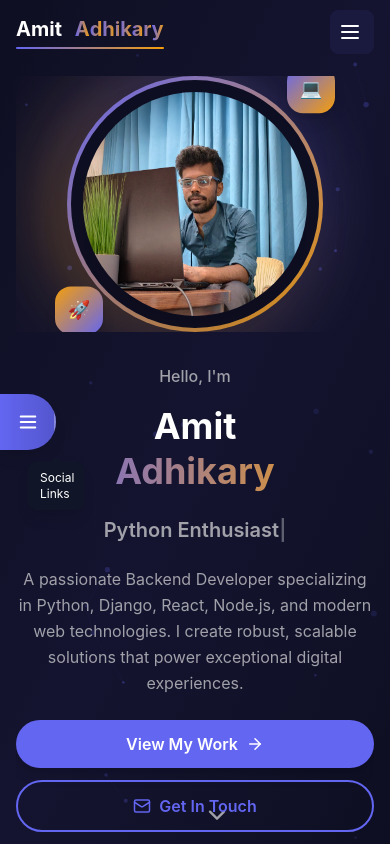
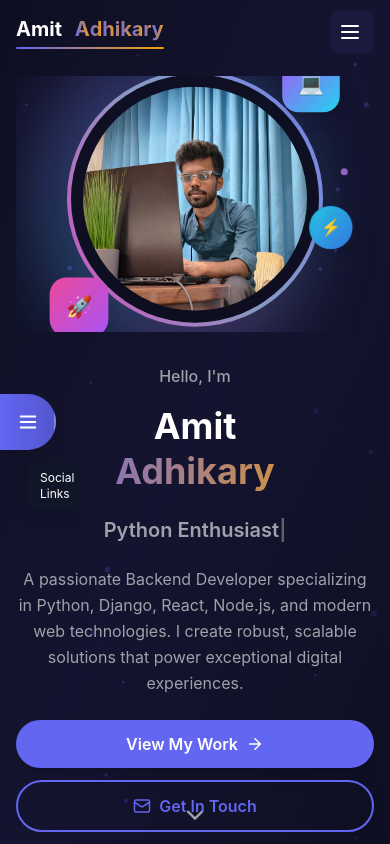
Before and after one commit to amit59684/portfolio, a React (Create React App) app: page / in a window 390 px wide. Shown: the top 844 px of the page. Built offline with nearby package versions, Linux system fonts and the light colour scheme.

Commit message:
Fix mobile hamburger menu functionality and update landing page gradients to modern purple-cyan-pink theme

```diff
--- a/src/components/Hero.tsx
+++ b/src/components/Hero.tsx
@@ -137,68 +137,217 @@ const Hero: React.FC = () => {
 
           {/* Profile Image */}
           <motion.div
-            initial={{ opacity: 0, x: 50 }}
-            animate={{ opacity: 1, x: 0 }}
-            transition={{ duration: 0.8, delay: 0.4 }}
+            initial={{ opacity: 0, scale: 0.8, y: 30 }}
+            animate={{ opacity: 1, scale: 1, y: 0 }}
+            transition={{ duration: 1, delay: 0.4, type: "spring", stiffness: 80 }}
             className="flex justify-center lg:justify-end order-1 lg:order-2 overflow-hidden"
           >
             <div className="relative">
-              {/* Floating background elements */}
+              {/* Morphing Blob Background */}
               <motion.div
                 animate={{
-                  rotate: 360,
-                  scale: [1, 1.1, 1]
+                  borderRadius: [
+                    "60% 40% 30% 70%",
+                    "30% 60% 70% 40%",
+                    "50% 60% 30% 60%",
+                    "60% 40% 30% 70%"
+                  ],
+                  scale: [1, 1.05, 0.98, 1]
                 }}
                 transition={{
-                  rotate: { duration: 20, repeat: Infinity, ease: "linear" },
-                  scale: { duration: 4, repeat: Infinity, ease: "easeInOut" }
+                  duration: 12,
+                  repeat: Infinity,
+                  ease: "easeInOut"
                 }}
-                className="absolute -inset-3 sm:-inset-4 bg-gradient-to-r from-primary/20 to-secondary/20 rounded-full blur-xl"
+                className="absolute -inset-8 bg-gradient-to-br from-purple-500/25 via-cyan-400/20 to-pink-500/25 blur-2xl"
+              />
+
+              {/* Pulsing Glow Ring */}
+              <motion.div
+                animate={{
+                  scale: [1, 1.15, 1],
+                  opacity: [0.4, 0.7, 0.4]
+                }}
+                transition={{
+                  duration: 4,
+                  repeat: Infinity,
+                  ease: "easeInOut"
+                }}
+                className="absolute -inset-4 bg-gradient-to-r from-blue-400/20 via-purple-500/20 to-cyan-400/20 rounded-full blur-xl"
+              />
+
+              {/* Floating Particles */}
+              <motion.div
+                animate={{
+                  x: [0, 15, -10, 0],
+                  y: [0, -20, 10, 0],
+                  opacity: [0.5, 0.8, 0.6, 0.5]
+                }}
+                transition={{
+                  duration: 6,
+                  repeat: Infinity,
+                  ease: "easeInOut"
+                }}
+                className="absolute -top-6 -right-6 w-3 h-3 bg-cyan-400 rounded-full blur-sm"
               />
 
               <motion.div
                 animate={{
-                  rotate: -360,
-                  scale: [1.1, 1, 1.1]
+                  x: [0, -18, 12, 0],
+                  y: [0, 15, -20, 0],
+                  opacity: [0.4, 0.7, 0.5, 0.4]
                 }}
                 transition={{
-                  rotate: { duration: 15, repeat: Infinity, ease: "linear" },
-                  scale: { duration: 5, repeat: Infinity, ease: "easeInOut" }
+                  duration: 8,
+                  repeat: Infinity,
+                  ease: "easeInOut",
+                  delay: 2
                 }}
-                className="absolute -inset-6 sm:-inset-8 bg-gradient-to-l from-secondary/10 to-primary/10 rounded-full blur-2xl"
+                className="absolute -bottom-6 -left-6 w-2 h-2 bg-pink-400 rounded-full blur-sm"
               />
 
-              {/* Profile Image Container */}
               <motion.div
-                whileHover={{ scale: 1.05 }}
-                transition={{ type: "spring", stiffness: 300, damping: 20 }}
+                animate={{
+                  x: [0, 10, -8, 0],
+                  y: [0, -12, 8, 0],
+                  scale: [0.8, 1.2, 0.9, 0.8]
+                }}
+                transition={{
+                  duration: 5,
+                  repeat: Infinity,
+                  ease: "easeInOut",
+                  delay: 3
+                }}
+                className="absolute top-1/3 -right-8 w-2 h-2 bg-purple-400/70 rounded-full"
+              />
+
+              {/* Main Profile Image Container - Elegant Floating */}
+              <motion.div
+                animate={{
+                  y: [0, -8, 0],
+                }}
+                transition={{
+                  duration: 4,
+                  repeat: Infinity,
+                  ease: "easeInOut"
+                }}
+                whileHover={{
+                  scale: 1.05,
+                  y: -10,
+                  transition: { type: "spring", stiffness: 300, damping: 20 }
+                }}
+                whileTap={{ scale: 0.98 }}
                 className="relative w-64 h-64 sm:w-80 sm:h-80 md:w-96 md:h-96"
               >
-                <div className="absolute inset-0 bg-gradient-to-br from-primary to-secondary rounded-full p-1">
-                  <div className="w-full h-full bg-bg-primary rounded-full p-3 sm:p-4">
-                    <img
+                {/* Gradient Border with Subtle Animation */}
+                <motion.div
+                  animate={{
+                    background: [
+                      "linear-gradient(0deg, #8b5cf6, #06b6d4, #ec4899)",
+                      "linear-gradient(72deg, #06b6d4, #ec4899, #8b5cf6)",
+                      "linear-gradient(144deg, #ec4899, #8b5cf6, #06b6d4)",
+                      "linear-gradient(216deg, #8b5cf6, #06b6d4, #ec4899)",
+                      "linear-gradient(288deg, #06b6d4, #ec4899, #8b5cf6)",
+                      "linear-gradient(360deg, #ec4899, #8b5cf6, #06b6d4)"
+                    ]
+                  }}
+                  transition={{
+                    duration: 10,
+                    repeat: Infinity,
+                    ease: "easeInOut"
+                  }}
+                  className="absolute inset-0 rounded-full p-1"
+                >
+                  <div className="w-full h-full bg-bg-primary rounded-full p-3 sm:p-4 relative overflow-hidden">
+                    {/* Image with Professional Hover Effect */}
+                    <motion.img
                       src={`${process.env.PUBLIC_URL}/assets/images/Pi7_Passport_Photo_v2.jpeg`}
                       alt="Amit Adhikary"
+                      whileHover={{
+                        scale: 1.02,
+                        filter: "brightness(1.05) saturate(1.1)"
+                      }}
+                      transition={{ duration: 0.3 }}
                       className="w-full h-full object-cover rounded-full shadow-2xl"
                     />
+
+                    {/* Subtle Overlay Glow Effect */}
+                    <motion.div
+                      animate={{
+                        opacity: [0, 0.15, 0]
+                      }}
+                      transition={{
+                        duration: 3,
+                        repeat: Infinity,
+                        ease: "easeInOut"
+                      }}
+                      className="absolute inset-0 bg-gradient-to-br from-purple-400/10 via-cyan-400/10 to-pink-400/10 rounded-full"
+                    />
                   </div>
-                </div>
+                </motion.div>
 
-                {/* Floating icons */}
+                {/* Professional Floating Tech Icons */}
                 <motion.div
-                  animate={{ y: [-10, 10, -10] }}
-                  transition={{ duration: 3, repeat: Infinity, ease: "easeInOut" }}
-                  className="absolute -top-3 -right-3 sm:-top-4 sm:-right-4 w-12 h-12 sm:w-16 sm:h-16 bg-gradient-to-br from-primary to-secondary rounded-2xl flex items-center justify-center text-white text-lg sm:text-xl font-bold shadow-lg"
+                  animate={{
+                    y: [-8, 8, -8],
+                    scale: [1, 1.05, 1]
+                  }}
+                  transition={{
+                    duration: 3,
+                    repeat: Infinity,
+                    ease: "easeInOut"
+                  }}
+                  whileHover={{
+                    scale: 1.2,
+                    y: -15,
+                    transition: { duration: 0.3 }
+                  }}
+                  className="absolute -top-4 -right-4 sm:-top-6 sm:-right-6 w-14 h-14 sm:w-16 sm:h-16 bg-gradient-to-br from-purple-500 to-cyan-400 rounded-2xl flex items-center justify-center text-white text-xl sm:text-2xl font-bold shadow-lg cursor-pointer"
                 >
                   💻
                 </motion.div>
 
                 <motion.div
-                  animate={{ y: [10, -10, 10] }}
-                  transition={{ duration: 4, repeat: Infinity, ease: "easeInOut", delay: 1 }}
-                  className="absolute -bottom-3 -left-3 sm:-bottom-4 sm:-left-4 w-12 h-12 sm:w-16 sm:h-16 bg-gradient-to-br from-secondary to-primary rounded-2xl flex items-center justify-center text-white text-lg sm:text-xl font-bold shadow-lg"
+                  animate={{
+                    y: [8, -8, 8],
+                    scale: [1, 1.05, 1]
+                  }}
+                  transition={{
+                    duration: 4,
+                    repeat: Infinity,
+                    ease: "easeInOut",
+                    delay: 1
+                  }}
+                  whileHover={{
+                    scale: 1.2,
+                    y: -15,
+                    transition: { duration: 0.3 }
+                  }}
+                  className="absolute -bottom-4 -left-4 sm:-bottom-6 sm:-left-6 w-14 h-14 sm:w-16 sm:h-16 bg-gradient-to-br from-pink-500 to-purple-500 rounded-2xl flex items-center justify-center text-white text-xl sm:text-2xl font-bold shadow-lg cursor-pointer"
                 >
                   🚀
+                </motion.div>
+
+                <motion.div
+                  animate={{
+                    x: [8, -8, 8],
+                    y: [5, -5, 5],
+                    scale: [0.9, 1.1, 0.9]
+                  }}
+                  transition={{
+                    duration: 5,
+                    repeat: Infinity,
+                    ease: "easeInOut",
+                    delay: 2
+                  }}
+                  whileHover={{
+                    scale: 1.3,
+                    y: -10,
+                    transition: { duration: 0.3 }
+                  }}
+                  className="absolute top-1/2 -right-6 sm:-right-8 w-12 h-12 sm:w-14 sm:h-14 bg-gradient-to-br from-cyan-400/90 to-blue-500/90 rounded-full flex items-center justify-center text-white text-lg sm:text-xl font-bold shadow-lg cursor-pointer backdrop-blur-sm"
+                >
+                  ⚡
                 </motion.div>
               </motion.div>
             </div>
@@ -207,21 +356,22 @@ const Hero: React.FC = () => {
       </div>
 
       {/* Scroll Indicator */}
+      <div className="absolute bottom-4 sm:bottom-8 left-0 right-0 flex justify-center">
         <motion.div
           initial={{ opacity: 0, y: 20 }}
           animate={{ opacity: 1, y: 0 }}
           transition={{ duration: 0.6, delay: 1.5 }}
-        className="absolute bottom-4 sm:bottom-8 left-1/2 transform -translate-x-1/2"
         >
           <motion.button
             onClick={() => scrollToSection('about')}
             animate={{ y: [0, 10, 0] }}
             transition={{ duration: 2, repeat: Infinity, ease: "easeInOut" }}
-          className="text-text-secondary hover:text-primary transition-colors duration-300 p-2"
+            className="text-text-secondary hover:text-primary transition-colors duration-300 p-2 flex items-center justify-center"
           >
             <ChevronDown size={28} className="sm:w-8 sm:h-8" />
           </motion.button>
         </motion.div>
+      </div>
     </section>
   );
 };
```
Also changed, not shown: src/components/Navbar.tsx (+21 -8 lines). Lines whose indentation alone changed are shown as unchanged.
